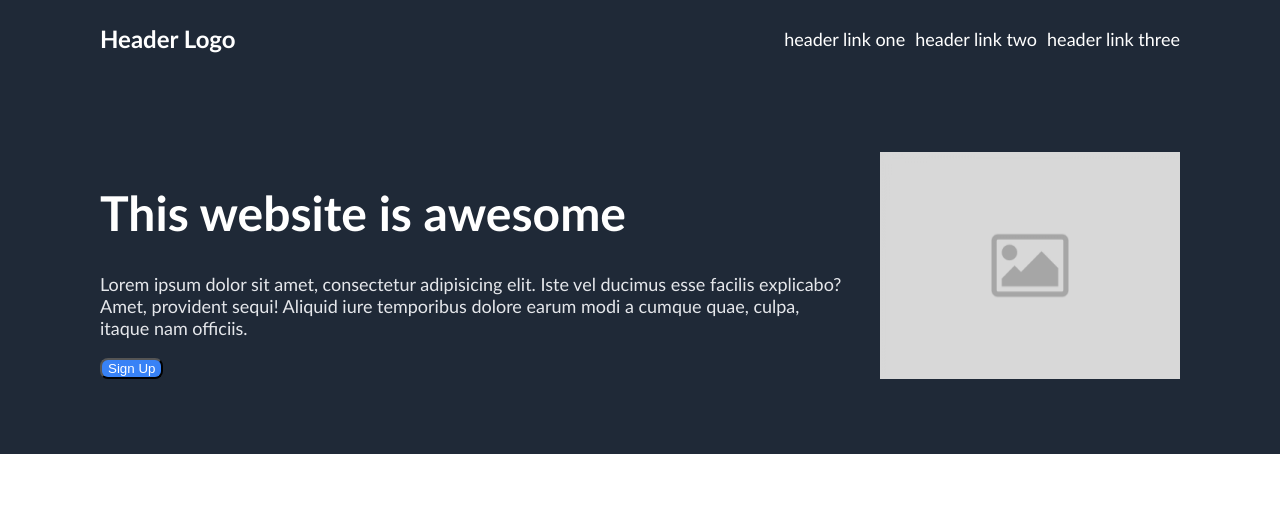
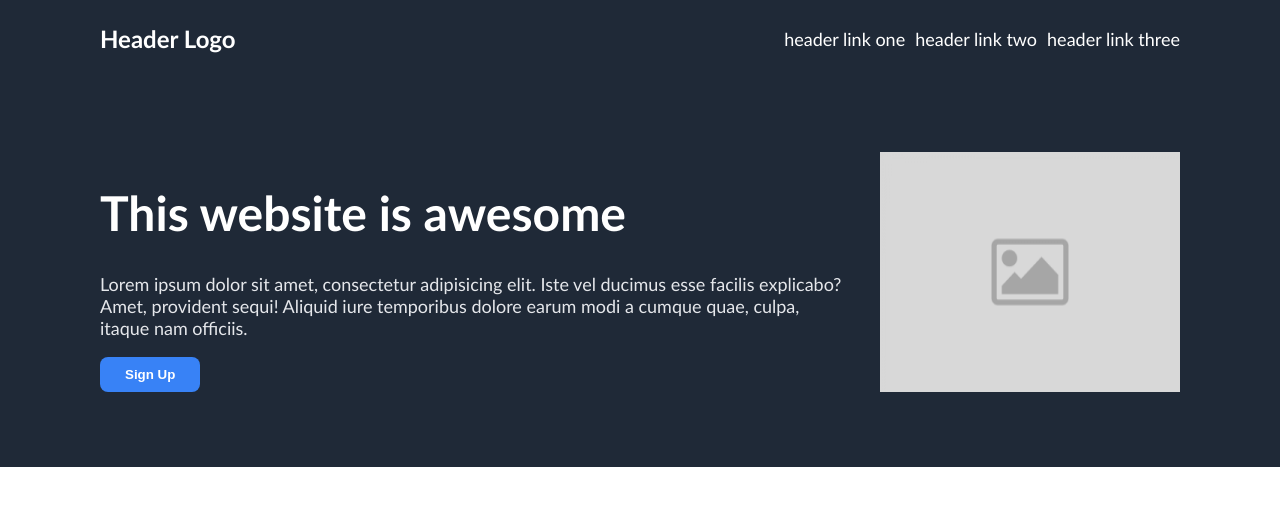
Before and after one commit to eabraham2623/odinLandingPage, a plain HTML site: page index.html in a window 1280 px wide. Drawn offline with Linux system fonts and the light colour scheme.

Commit message:
Styled button

```diff
--- a/index.html
+++ b/index.html
@@ -22,7 +22,7 @@
                 <div class = "intro-text">
                     <h1>This website is awesome</h1>
                     <p>Lorem ipsum dolor sit amet, consectetur adipisicing elit. Iste vel ducimus esse facilis explicabo? Amet, provident sequi! Aliquid iure temporibus dolore earum modi a cumque quae, culpa, itaque nam officiis.</p>
-                    <button class = "button button3">Sign Up</button>
+                    <button><strong>Sign Up</strong></button>
                 </div>
                 <img alt = "placeholder image" src = "images/placeholder-image-300x225.png">
             </div>
--- a/styles/styles.css
+++ b/styles/styles.css
@@ -5,6 +5,7 @@ html {
 
   *, *::before, *::after {
     box-sizing: inherit;
+    border: 0px;
   }
 
 body {
@@ -25,6 +26,7 @@ button {
     background-color: #3882F6;
     color: white;
     border-radius: 8px;
+    padding: 10px 25px;
 }
 
 .navy-section {
@@ -77,14 +79,6 @@ button {
     gap: 30px;
 }
 
-.intro-text {
-
-}
-
-.intro-text p {
-}
-
-
 .intro img {
     width: 400px;
 
```
